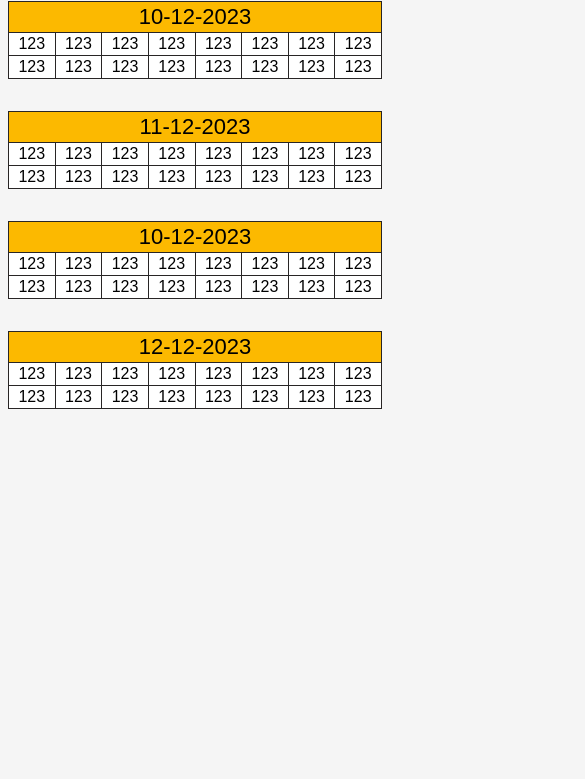
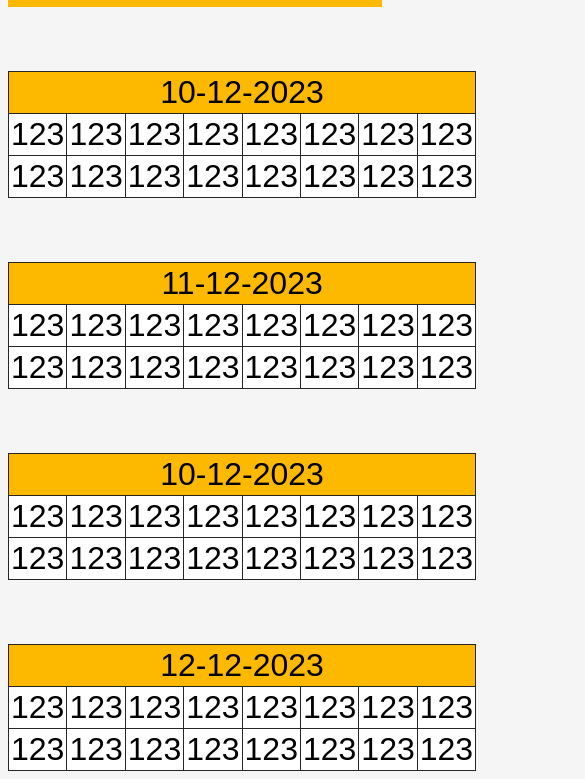
Before and after one commit to Rohit-Coder001/kk, a plain HTML site: page index.html in a window 390 px wide. Shown: the part 115-894 px from the top of the page, 585 px wide, since content can reach past the window. Before the commit the page ends 844 px from the top, so only its background shows below. Drawn offline with Linux system fonts and the light colour scheme.

Commit message:
Update style.css

```diff
--- a/style.css
+++ b/style.css
@@ -76,5 +76,12 @@ transition: background-color 0.2s ease-in-out;/* Change the background color of
   /* Make the table take up the full width of the screen */
   table {
     width: 100% ;
+    font-size: xx-large ;
+  }
+  tr:first-child td{
+    font-size: xx-large;
+  }
+  *{
+    font-size: xx-large ;
   }
 }
```
